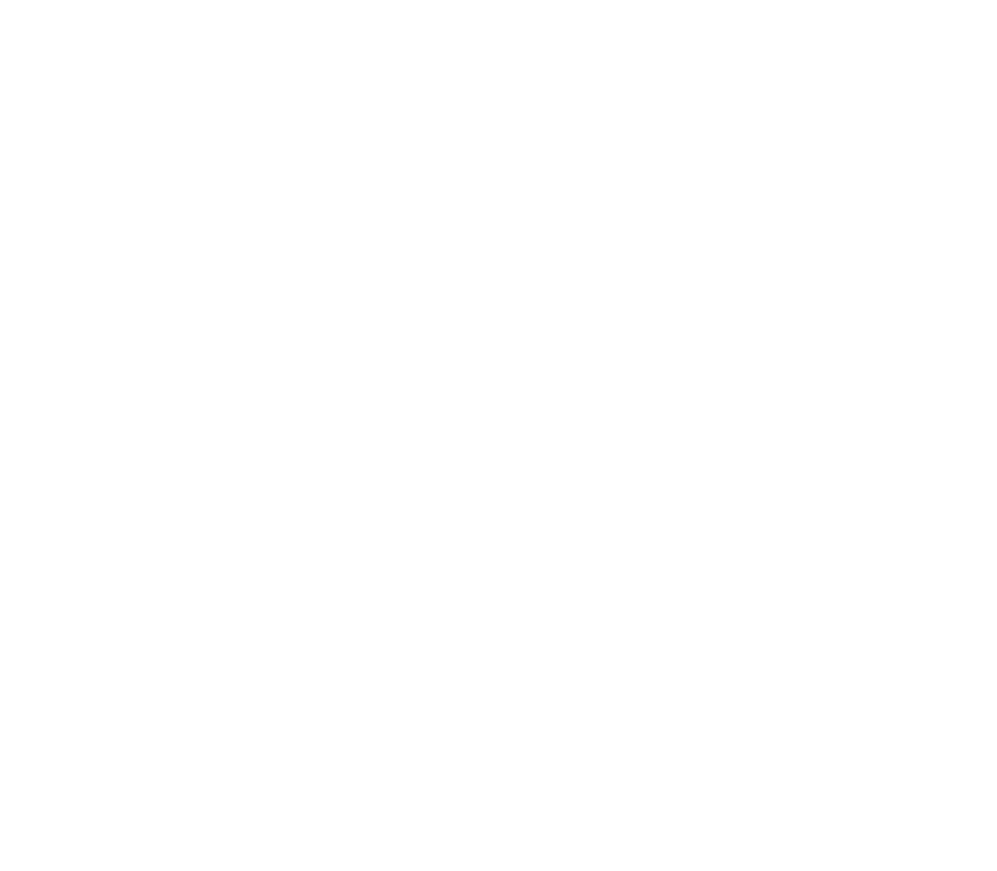
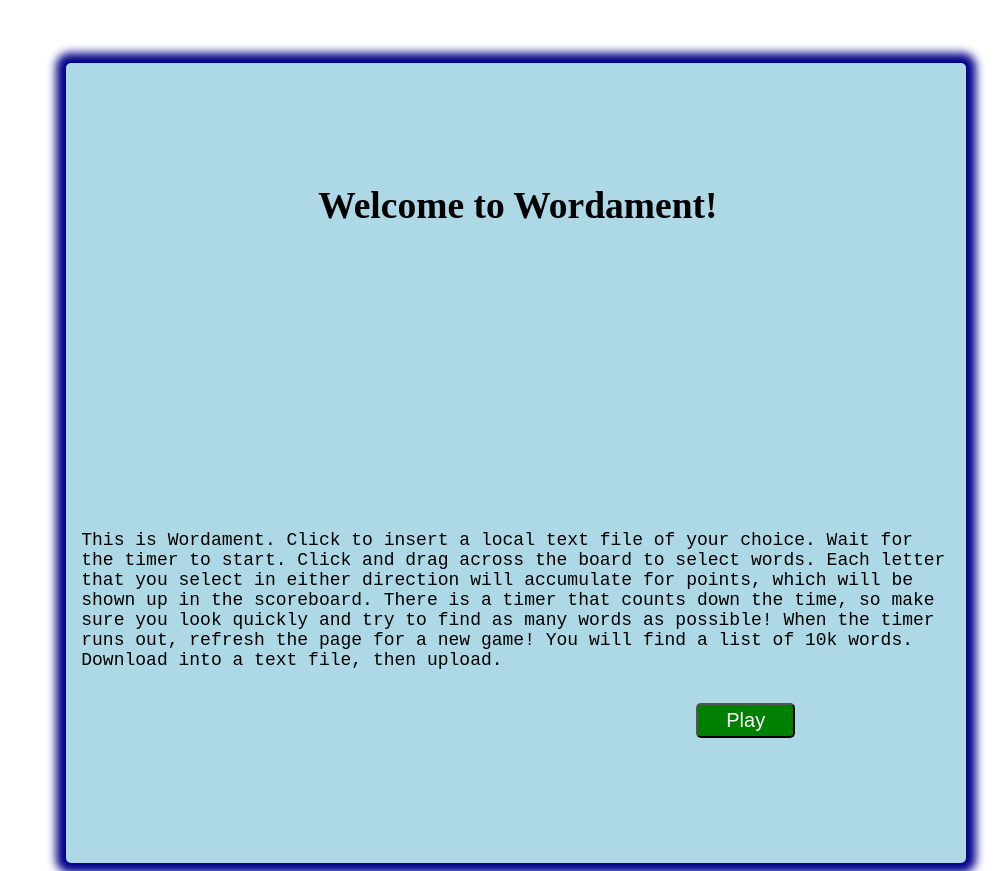
Before and after one commit to czhou578/Wordament-Wordle-v2, a React (Create React App) app in the folder my-app/: page / in a window 1280 px wide. Shown: the whole page, without its empty margins (283-1280 px from the left). Before the commit the page ends 800 px from the top, so only its background shows below. Built offline with nearby package versions, Linux system fonts and the light colour scheme.

Commit message:
finished first load popup

```diff
--- a/my-app/src/App.tsx
+++ b/my-app/src/App.tsx
@@ -1,9 +1,12 @@
-import React from 'react';
+import React, { useEffect, useState } from 'react';
+import { StartingModal } from './components/StartingModal';
 
 function App() {
+  const [showBoard, setShowBoard] = useState(false);
+
   return (
     <div className="App">
-
+      {!showBoard ? <StartingModal showBoard={showBoard} showBoardHandler={setShowBoard}/> : <div> colin </div>}
     </div>
   );
 }
--- /dev/null
+++ b/my-app/src/components/StartingModal.tsx
@@ -0,0 +1,31 @@
+import React from "react";
+import styles from './startingModal.module.css'
+
+interface Props {
+  showBoard: boolean
+  showBoardHandler: (active: boolean) => void
+}
+
+export const StartingModal = (props: Props) => {
+  return (
+    <div className={styles.container}>
+      <div className={styles.header}>
+        <h2>Welcome to Wordament!</h2>
+      </div>
+      <div className={styles.descrip_contain}>
+        <pre className={styles.text}>
+        This is Wordament. Click to insert a local text file of your choice. Wait
+        for the timer to start. Click and drag across the board
+        to select words. Each letter that you select in either direction
+        will accumulate for points, which will be shown up in the scoreboard.
+        There is a timer that counts down the time, so make sure you look quickly
+        and try to find as many words as possible! When the timer runs out, refresh
+        the page for a new game! You will find a list of 10k words. Download into a text file, then upload.
+        </pre>
+      </div>
+      <div className={styles.button_contain}>
+        <button className={styles.button} onClick={() => props.showBoardHandler(true)}>Play</button>
+      </div>
+    </div>
+  )
+}
--- /dev/null
+++ b/my-app/src/components/startingModal.module.css
@@ -0,0 +1,39 @@
+.container {
+  height: 800px;
+  width: 900px;
+  background-color: lightblue;
+  margin-left: 27%;
+  margin-top: 5%;
+  border-radius: 5px;
+  box-shadow: 0 0 10px 10px darkblue;
+}
+
+.header {
+  margin-left: 28%;
+  padding-top: 10%;
+  font-size: 25px;
+}
+
+.descrip_contain {
+  margin-top: 30%;
+  padding: 15px;
+}
+
+.text {
+  white-space: pre-wrap;
+  font-size: 18px;
+}
+
+.button_contain {
+  margin-left: 70%;
+}
+
+.button {
+  font-size: 20px;
+  padding: 0.25rem 1.75rem;
+  background-color: green;
+  color: white;
+  cursor: pointer;
+  border-radius: 5px;
+  outline: none;
+}
```
